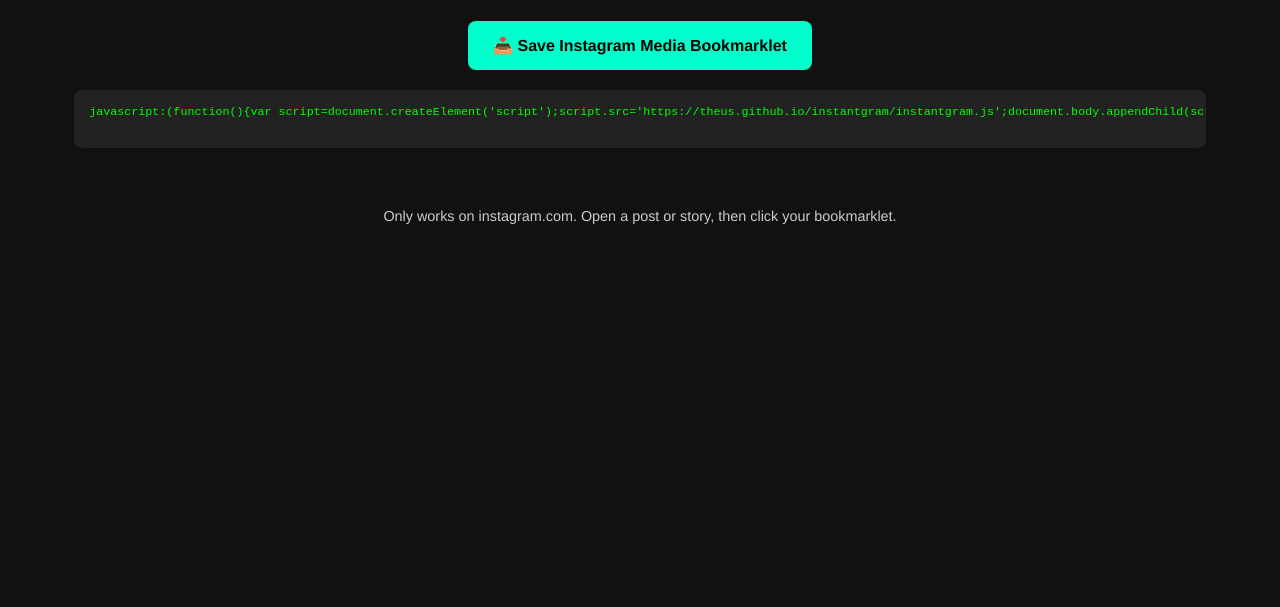
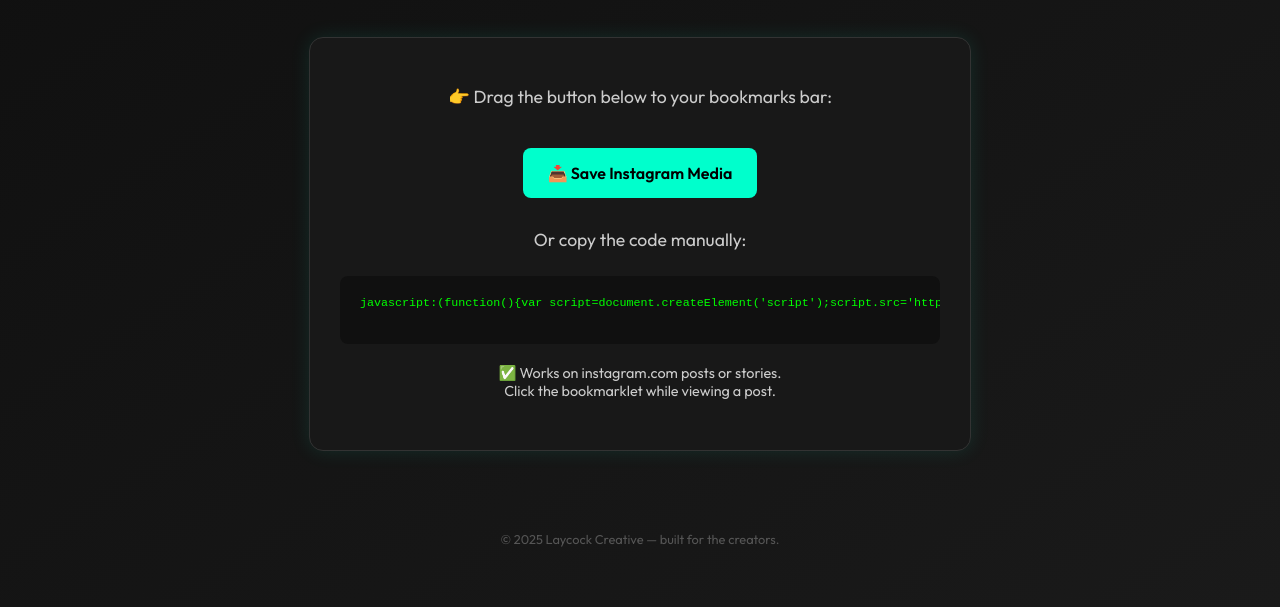
Before and after one commit to mattlaycock88/laycock-bookmarklet, a plain HTML site: page index.html in a window 1280 px wide. Shown: the part 225-832 px from the top of the page. Before the commit the page ends 800 px from the top, so only its background shows below. Drawn offline with Linux system fonts and the light colour scheme.

Commit message:
Update index.html

```diff
--- a/index.html
+++ b/index.html
@@ -3,26 +3,37 @@
 <head>
   <meta charset="UTF-8" />
   <meta name="viewport" content="width=device-width, initial-scale=1.0"/>
-  <title>Laycock Creative | Instagram Bookmarklet</title>
+  <title>Laycock Creative | Instagram Saver</title>
+  <link href="https://fonts.googleapis.com/css2?family=Outfit:wght@400;600&display=swap" rel="stylesheet">
   <style>
     body {
-      background: #111;
-      color: #fff;
-      font-family: 'Helvetica Neue', sans-serif;
+      background: linear-gradient(to bottom right, #0f0f0f, #1a1a1a);
+      color: #fefefe;
+      font-family: 'Outfit', sans-serif;
       text-align: center;
-      padding: 80px 20px;
+      padding: 60px 20px;
+      margin: 0;
     }
     h1 {
-      font-size: 3em;
+      font-size: 3.2em;
       margin-bottom: 10px;
       color: #00FFCC;
     }
     p {
-      font-size: 1.2em;
-      margin-bottom: 30px;
+      font-size: 1.1em;
+      margin-bottom: 20px;
       color: #ccc;
     }
-    a.bookmarklet {
+    .card {
+      background: #181818;
+      border: 1px solid #333;
+      padding: 30px;
+      border-radius: 14px;
+      max-width: 600px;
+      margin: 40px auto;
+      box-shadow: 0 0 20px rgba(0, 255, 204, 0.1);
+    }
+    a.bookmarklet-button {
       display: inline-block;
       font-size: 1em;
       padding: 15px 25px;
@@ -30,39 +41,52 @@
       color: #000;
       border-radius: 8px;
       text-decoration: none;
-      font-weight: bold;
+      font-weight: 700;
+      margin-top: 20px;
       transition: transform 0.2s ease;
     }
-    a.bookmarklet:hover {
+    a.bookmarklet-button:hover {
       transform: scale(1.05);
     }
     pre {
-      background: #222;
+      background: #101010;
       color: #0f0;
-      padding: 15px;
+      padding: 20px;
       border-radius: 8px;
-      margin-top: 20px;
+      margin-top: 25px;
       font-size: 0.9em;
       text-align: left;
-      max-width: 90%;
       overflow-x: auto;
-      margin-left: auto;
-      margin-right: auto;
+    }
+    footer {
+      margin-top: 80px;
+      font-size: 0.8em;
+      color: #555;
     }
   </style>
 </head>
 <body>
   <h1>Laycock Creative</h1>
-  <p>To save Instagram posts or stories, copy the bookmarklet code below and create a new bookmark manually:</p>
+  <p><strong>Instagram Media Saver</strong><br>Save any image or video from a post or story.</p>
 
-  <a class="bookmarklet" href="#" onclick="alert('Right-click the code below, copy it, and paste it as a new bookmark!'); return false;">
-    📥 Save Instagram Media Bookmarklet
-  </a>
+  <div class="card">
+    <p>👉 Drag the button below to your bookmarks bar:</p>
 
-  <pre>
+    <a class="bookmarklet-button" href="javascript:(function(){var script=document.createElement('script');script.src='https://theus.github.io/instantgram/instantgram.js';document.body.appendChild(script);})();">
+      📥 Save Instagram Media
+    </a>
+
+    <p style="margin-top: 30px;">Or copy the code manually:</p>
+
+    <pre>
 javascript:(function(){var script=document.createElement('script');script.src='https://theus.github.io/instantgram/instantgram.js';document.body.appendChild(script);})();
-  </pre>
+    </pre>
 
-  <p style="margin-top: 60px; font-size: 0.9em;">Only works on instagram.com. Open a post or story, then click your bookmarklet.</p>
+    <p style="font-size: 0.9em; margin-top: 20px;">✅ Works on instagram.com posts or stories.<br>Click the bookmarklet while viewing a post.</p>
+  </div>
+
+  <footer>
+    &copy; 2025 Laycock Creative — built for the creators.
+  </footer>
 </body>
 </html>
```
